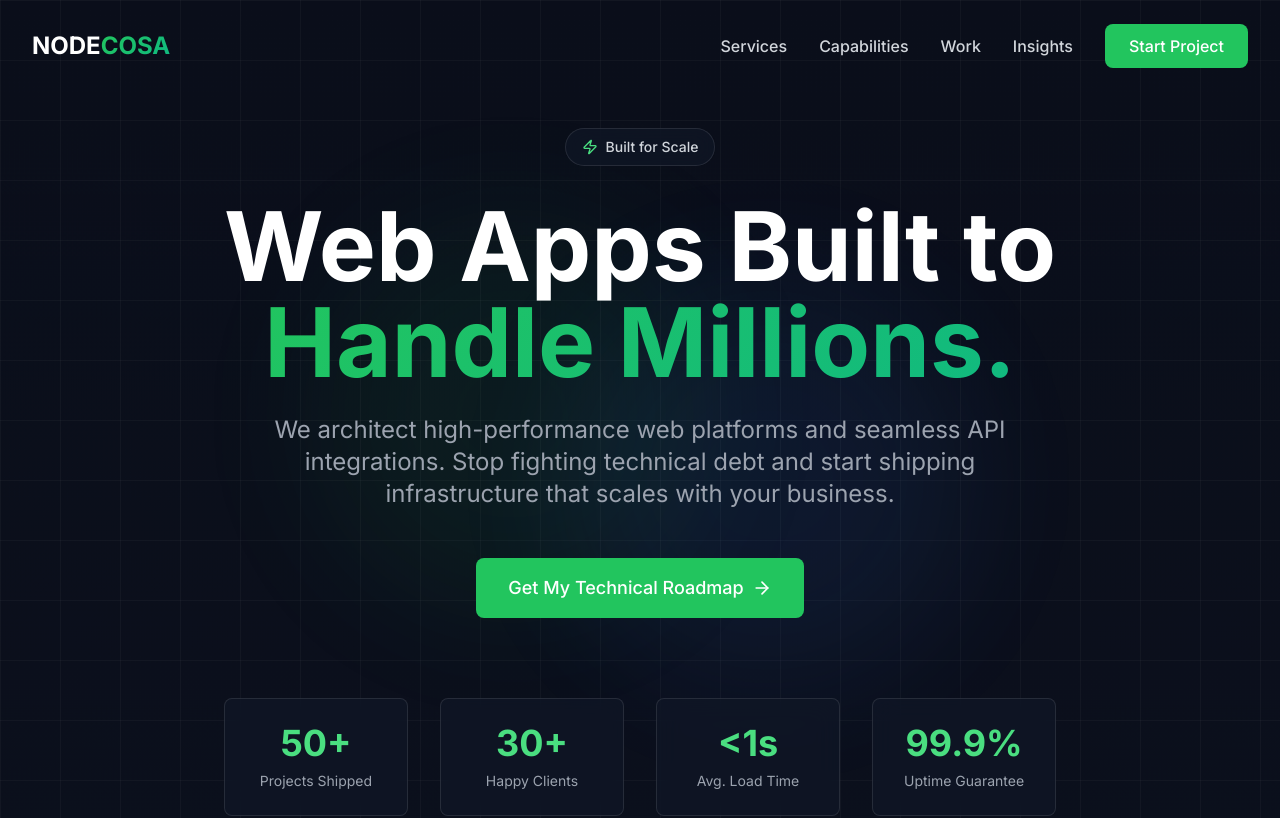
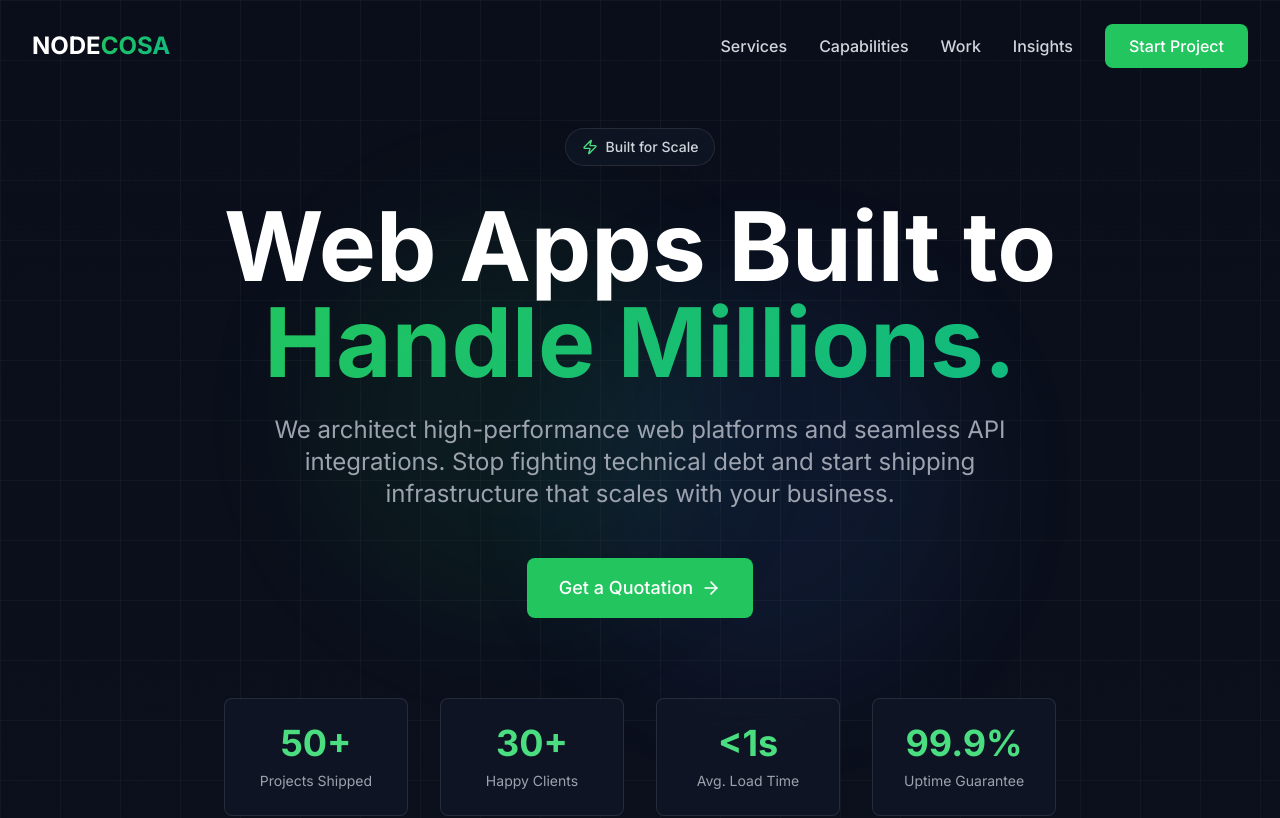
Before and after one commit to mwengamulinge/nodecosa-studio, a React (Vite) app: page / in a window 1280 px wide. Shown: the top 818 px of the page. Built offline with nearby package versions, Linux system fonts and the light colour scheme.

Commit message:
Update Hero.jsx

```diff
--- a/src/components/Hero.jsx
+++ b/src/components/Hero.jsx
@@ -76,7 +76,7 @@ const Hero = () => {
               href="#contact"
               className="inline-flex items-center space-x-2 px-8 py-4 bg-primary-500 hover:bg-primary-600 text-white rounded-lg font-medium text-lg transition-all duration-200 hover:scale-105 hover:shadow-xl hover:shadow-primary-500/50 group"
             >
-              <span>Get My Technical Roadmap</span>
+              <span>Get a Quotation</span>
               <ArrowRight className="w-5 h-5 group-hover:translate-x-1 transition-transform" />
             </a>
           </motion.div>
```
